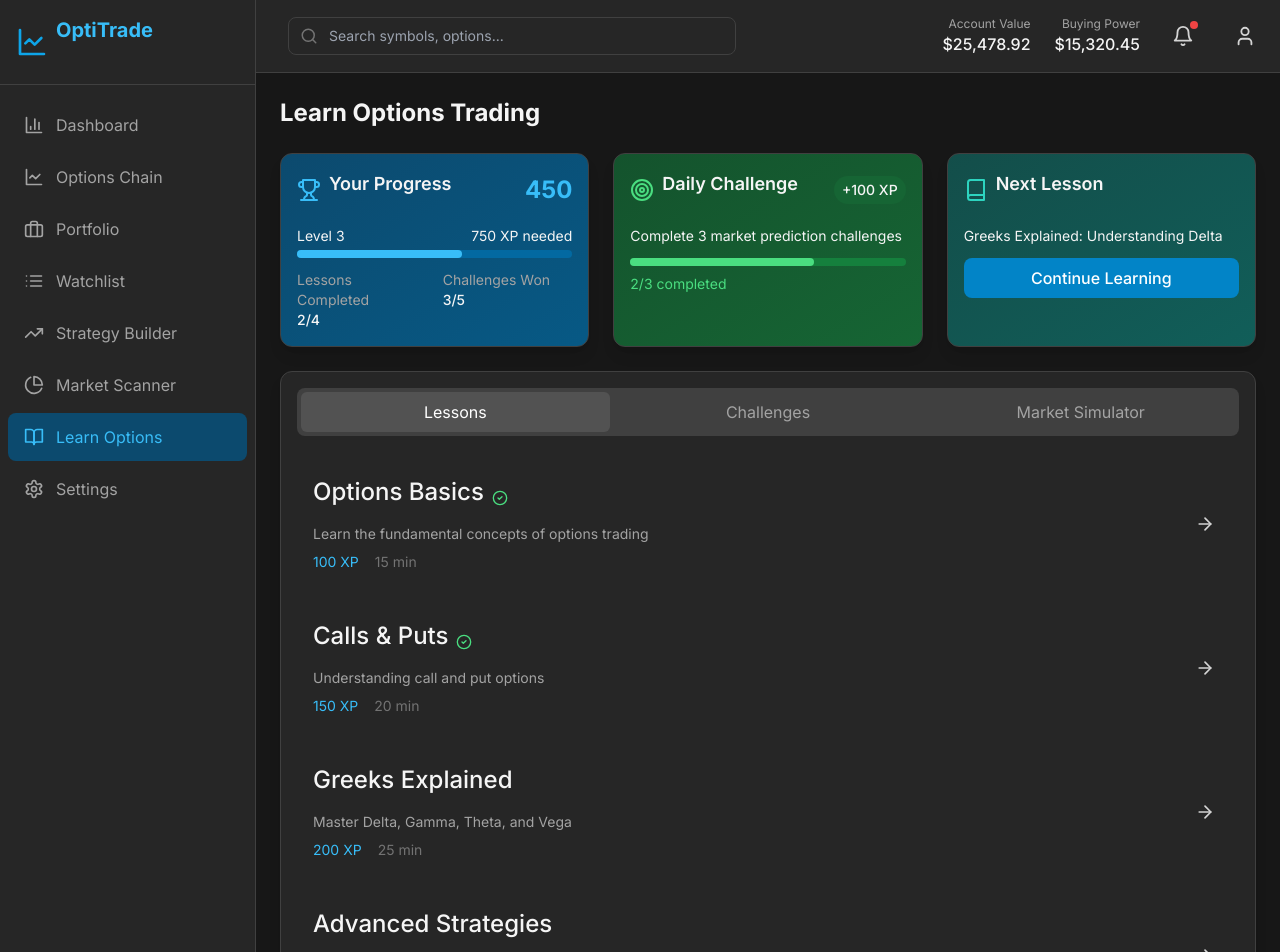
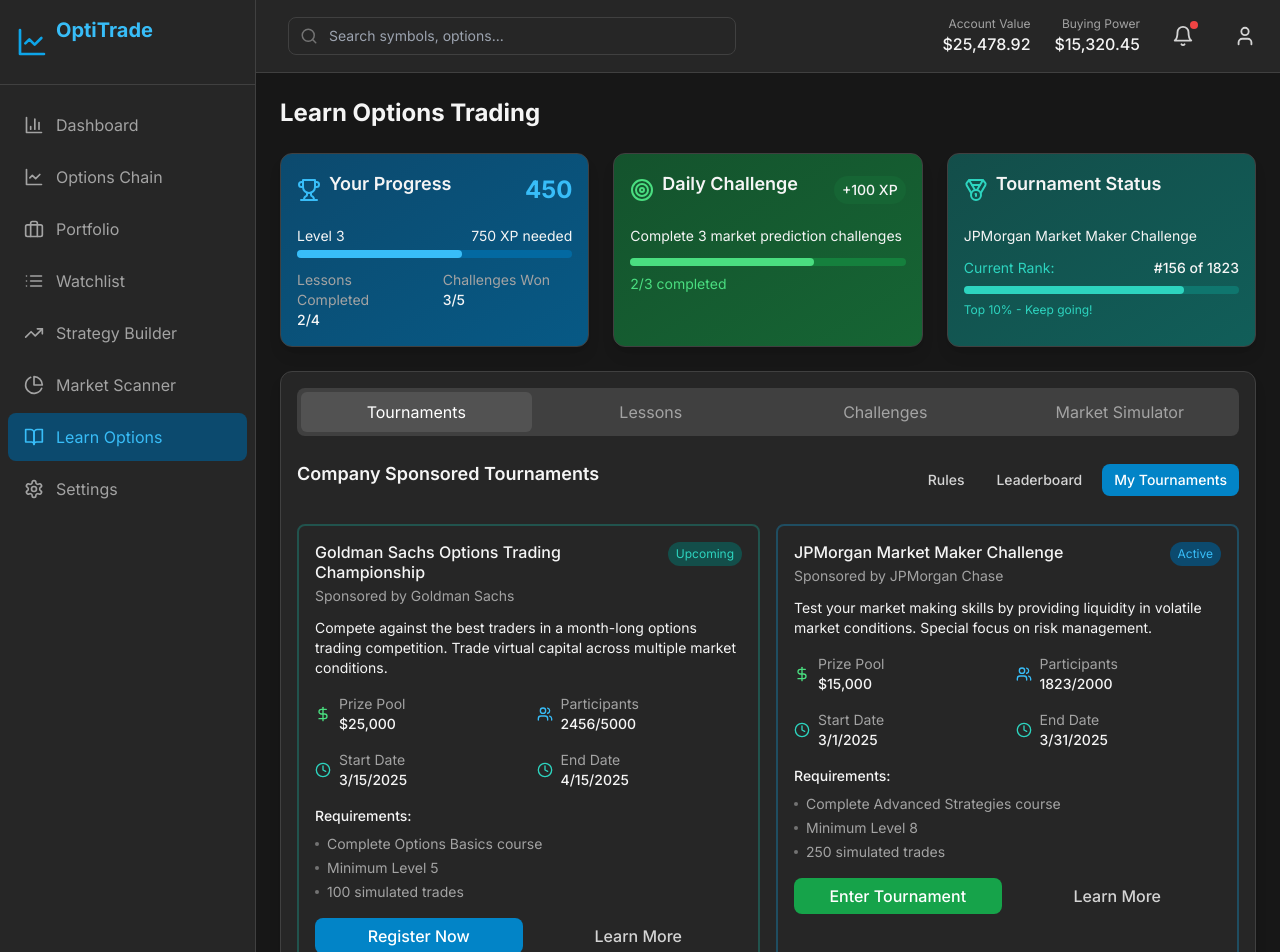
Before and after one commit to spayyavula/optitrade, a React (Vite) app: page /learn in a window 1280 px wide. Shown: the top 952 px of the page. Built offline with nearby package versions, Linux system fonts and the light colour scheme.

Commit message:
Add company sponsored tournaments

```diff
--- a/src/pages/Learn.tsx
+++ b/src/pages/Learn.tsx
@@ -1,5 +1,5 @@
 import React, { useState } from 'react';
-import { Trophy, Book, Target, TrendingUp, ArrowRight, CheckCircle2 } from 'lucide-react';
+import { Trophy, Book, Target, TrendingUp, ArrowRight, CheckCircle2, Medal, Users, Clock, DollarSign } from 'lucide-react';
 import PriceChart from '../components/common/PriceChart';
 import { mockAAPLData } from '../data/mockData';
 
@@ -21,11 +21,67 @@ interface Challenge {
   completed: boolean;
 }
 
+interface Tournament {
+  id: string;
+  title: string;
+  sponsor: string;
+  prize: string;
+  participants: number;
+  maxParticipants: number;
+  startDate: string;
+  endDate: string;
+  description: string;
+  requirements: string[];
+  status: 'upcoming' | 'active' | 'completed';
+}
+
 const Learn: React.FC = () => {
-  const [activeTab, setActiveTab] = useState<'lessons' | 'challenges' | 'simulator'>('lessons');
+  const [activeTab, setActiveTab] = useState<'lessons' | 'challenges' | 'simulator' | 'tournaments'>('tournaments');
   const [selectedPrice, setSelectedPrice] = useState<number>(175);
   const [userAnswer, setUserAnswer] = useState<'call' | 'put' | null>(null);
   const [showFeedback, setShowFeedback] = useState(false);
+
+  const tournaments: Tournament[] = [
+    {
+      id: '1',
+      title: 'Goldman Sachs Options Trading Championship',
+      sponsor: 'Goldman Sachs',
+      prize: '$25,000',
+      participants: 2456,
+      maxParticipants: 5000,
+      startDate: '2025-03-15',
+      endDate: '2025-04-15',
+      description: 'Compete against the best traders in a month-long options trading competition. Trade virtual capital across multiple market conditions.',
+      requirements: ['Complete Options Basics course', 'Minimum Level 5', '100 simulated trades'],
+      status: 'upcoming'
+    },
+    {
+      id: '2',
+      title: 'JPMorgan Market Maker Challenge',
+      sponsor: 'JPMorgan Chase',
+      prize: '$15,000',
+      participants: 1823,
+      maxParticipants: 2000,
+      startDate: '2025-03-01',
+      endDate: '2025-03-31',
+      description: 'Test your market making skills by providing liquidity in volatile market conditions. Special focus on risk management.',
+      requirements: ['Complete Advanced Strategies course', 'Minimum Level 8', '250 simulated trades'],
+      status: 'active'
+    },
+    {
+      id: '3',
+      title: 'Morgan Stanley Volatility Masters',
+      sponsor: 'Morgan Stanley',
+      prize: '$10,000',
+      participants: 1500,
+      maxParticipants: 1500,
+      startDate: '2025-02-01',
+      endDate: '2025-02-28',
+      description: 'Master volatility trading strategies in this intensive competition. Trade VIX options and volatility-based strategies.',
+      requirements: ['Complete Greeks Explained course', 'Minimum Level 7'],
+      status: 'completed'
+    }
+  ];
 
   const lessons: Lesson[] = [
     {
@@ -100,7 +156,7 @@ const Learn: React.FC = () => {
     setTimeout(() => {
       setShowFeedback(false);
       setUserAnswer(null);
-      setSelectedPrice(Math.random() * 50 + 150); // Random price between 150-200
+      setSelectedPrice(Math.random() * 50 + 150);
     }, 2000);
   };
 
@@ -159,17 +215,34 @@ const Learn: React.FC = () => {
           <div className="card bg-gradient-to-br from-secondary-900 to-secondary-800">
             <div className="flex items-center justify-between mb-4">
               <div className="flex items-center">
-                <Book className="text-secondary-400 mr-2" size={24} />
-                <h3 className="text-lg font-semibold">Next Lesson</h3>
+                <Medal className="text-secondary-400 mr-2" size={24} />
+                <h3 className="text-lg font-semibold">Tournament Status</h3>
               </div>
             </div>
-            <p className="text-sm mb-3">Greeks Explained: Understanding Delta</p>
-            <button className="btn-primary w-full">Continue Learning</button>
+            <p className="text-sm mb-3">JPMorgan Market Maker Challenge</p>
+            <div className="flex items-center justify-between text-sm mb-2">
+              <span className="text-secondary-400">Current Rank:</span>
+              <span className="font-medium">#156 of 1823</span>
+            </div>
+            <div className="h-2 bg-secondary-700 rounded-full mb-2">
+              <div className="h-full w-4/5 bg-secondary-400 rounded-full"></div>
+            </div>
+            <p className="text-xs text-secondary-400">Top 10% - Keep going!</p>
           </div>
         </div>
 
         <div className="card">
           <div className="flex space-x-1 bg-neutral-700 p-1 rounded-lg mb-6">
+            <button
+              onClick={() => setActiveTab('tournaments')}
+              className={`flex-1 py-2 px-4 rounded-md transition-colors ${
+                activeTab === 'tournaments'
+                  ? 'bg-neutral-600 text-white'
+                  : 'text-neutral-400 hover:bg-neutral-600/50'
+              }`}
+            >
+              Tournaments
+            </button>
             <button
               onClick={() => setActiveTab('lessons')}
               className={`flex-1 py-2 px-4 rounded-md transition-colors ${
@@ -201,6 +274,119 @@ const Learn: React.FC = () => {
               Market Simulator
             </button>
           </div>
+
+          {activeTab === 'tournaments' && (
+            <div className="space-y-6">
+              <div className="flex justify-between items-center">
+                <h3 className="text-lg font-semibold">Company Sponsored Tournaments</h3>
+                <div className="flex gap-2">
+                  <button className="btn-ghost text-sm py-1.5 px-3">Rules</button>
+                  <button className="btn-ghost text-sm py-1.5 px-3">Leaderboard</button>
+                  <button className="btn-primary text-sm py-1.5 px-3">My Tournaments</button>
+                </div>
+              </div>
+
+              <div className="grid grid-cols-1 md:grid-cols-2 gap-4">
+                {tournaments.map((tournament) => (
+                  <div
+                    key={tournament.id}
+                    className={`bg-neutral-750 p-4 rounded-lg border-2 ${
+                      tournament.status === 'active'
+                        ? 'border-primary-500/30'
+                        : tournament.status === 'upcoming'
+                          ? 'border-secondary-500/30'
+                          : 'border-neutral-700'
+                    }`}
+                  >
+                    <div className="flex justify-between items-start mb-3">
+                      <div>
+                        <h4 className="font-medium mb-1">{tournament.title}</h4>
+                        <p className="text-sm text-neutral-400">Sponsored by {tournament.sponsor}</p>
+                      </div>
+                      <span className={`text-xs px-2 py-1 rounded-full ${
+                        tournament.status === 'active'
+                          ? 'bg-primary-900 text-primary-400'
+                          : tournament.status === 'upcoming'
+                            ? 'bg-secondary-900 text-secondary-400'
+                            : 'bg-neutral-800 text-neutral-400'
+                      }`}>
+                        {tournament.status.charAt(0).toUpperCase() + tournament.status.slice(1)}
+                      </span>
+                    </div>
+
+                    <p className="text-sm mb-4">{tournament.description}</p>
+
+                    <div className="grid grid-cols-2 gap-4 mb-4 text-sm">
+                      <div className="flex items-center">
+                        <DollarSign size={16} className="text-success-400 mr-2" />
+                        <div>
+                          <p className="text-neutral-400">Prize Pool</p>
+                          <p className="font-medium">{tournament.prize}</p>
+                        </div>
+                      </div>
+                      <div className="flex items-center">
+                        <Users size={16} className="text-primary-400 mr-2" />
+                        <div>
+                          <p className="text-neutral-400">Participants</p>
+                          <p className="font-medium">{tournament.participants}/{tournament.maxParticipants}</p>
+                        </div>
+                      </div>
+                      <div className="flex items-center">
+                        <Clock size={16} className="text-secondary-400 mr-2" />
+                        <div>
+                          <p className="text-neutral-400">Start Date</p>
+                          <p className="font-medium">{new Date(tournament.startDate).toLocaleDateString()}</p>
+                        </div>
+                      </div>
+                      <div className="flex items-center">
+                        <Clock size={16} className="text-secondary-400 mr-2" />
+                        <div>
+                          <p className="text-neutral-400">End Date</p>
+                          <p className="font-medium">{new Date(tournament.endDate).toLocaleDateString()}</p>
+                        </div>
+                      </div>
+                    </div>
+
+                    <div className="space-y-2 mb-4">
+                      <p className="text-sm font-medium">Requirements:</p>
+                      <ul className="text-sm space-y-1">
+                        {tournament.requirements.map((req, index) => (
+                          <li key={index} className="flex items-center text-neutral-400">
+                            <span className="w-1 h-1 bg-neutral-500 rounded-full mr-2"></span>
+                            {req}
+                          </li>
+                        ))}
+                      </ul>
+                    </div>
+
+                    <div className="flex gap-3">
+                      {tournament.status === 'upcoming' && (
+                        <button className="btn-primary flex-1 py-1.5">Register Now</button>
+                      )}
+                      {tournament.status === 'active' && (
+                        <button className="btn-success flex-1 py-1.5">Enter Tournament</button>
+                      )}
+                      {tournament.status === 'completed' && (
+                        <button className="btn-ghost flex-1 py-1.5">View Results</button>
+                      )}
+                      <button className="btn-ghost flex-1 py-1.5">Learn More</button>
+                    </div>
+                  </div>
+                ))}
+              </div>
+
+              <div className="bg-neutral-750 p-4 rounded-lg">
+                <h4 className="font-medium mb-2">Tournament Rules & Guidelines</h4>
+                <ul className="text-sm space-y-2 text-neutral-400">
+                  <li>• All trading is done with virtual capital provided by the platform</li>
+                  <li>• Participants must meet all listed requirements before registering</li>
+                  <li>• Trading is restricted to specified instruments during tournament hours</li>
+                  <li>• Winners are determined based on total return and risk-adjusted metrics</li>
+                  <li>• Prizes are awarded within 14 days of tournament completion</li>
+                </ul>
+              </div>
+            </div>
+          )}
 
           {activeTab === 'lessons' && (
             <div className="space-y-4">
```
